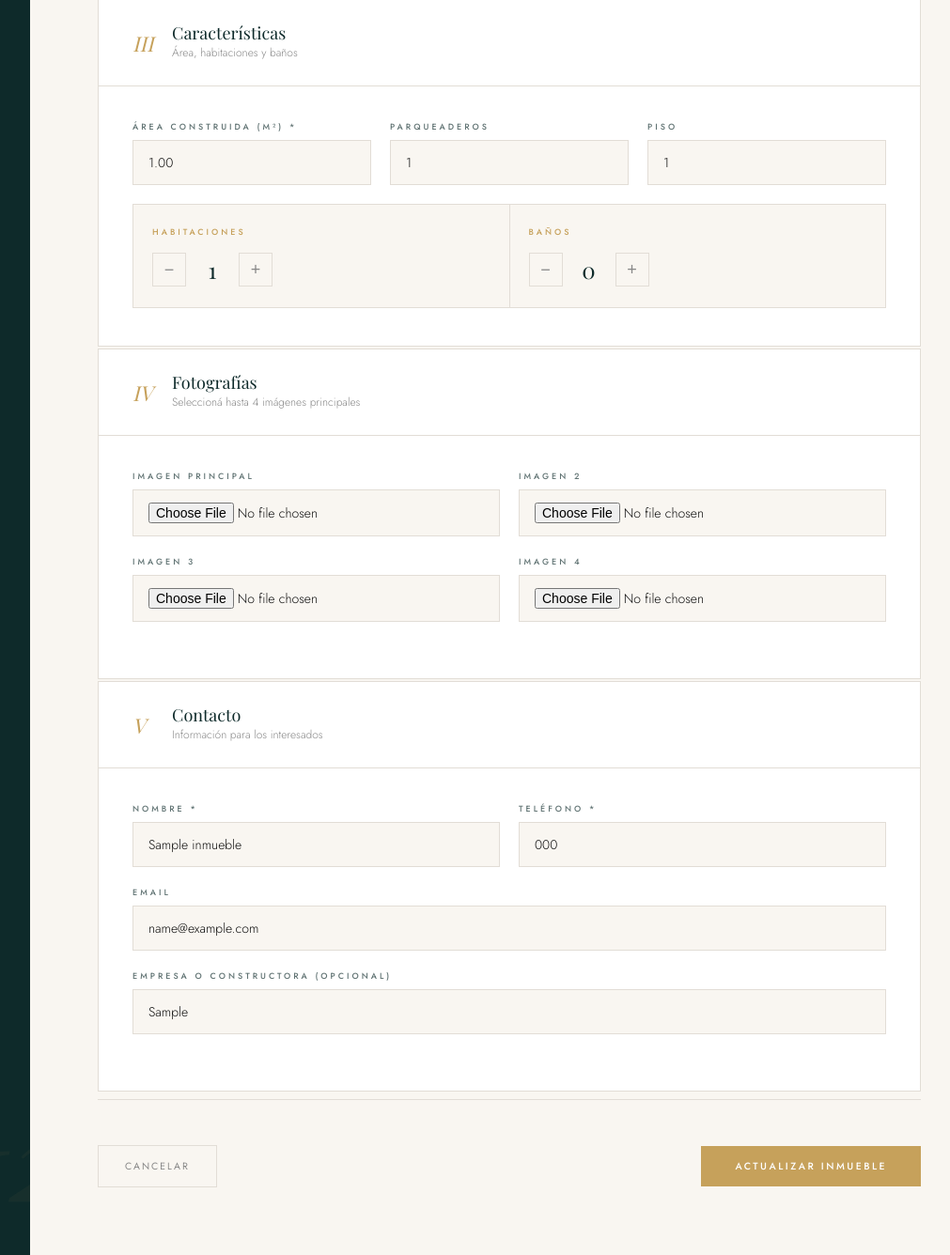
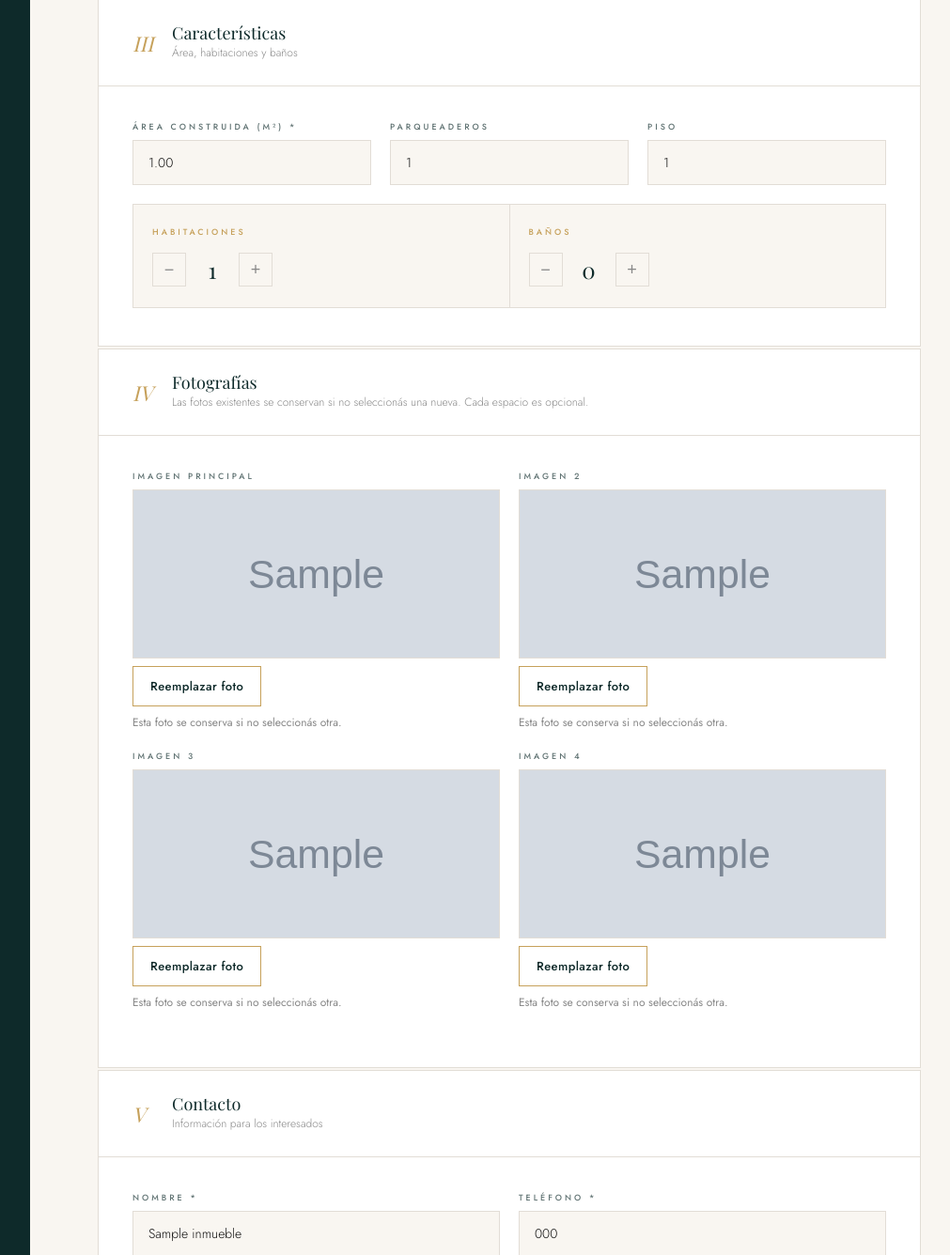
Before and after one commit to dianammoyac/MARIN_MOYA_APIS, a Django app: page /inmuebles/1/editar/ in a window 1280 px wide. Shown: the part 1644-2980 px from the top of the page at 94% size, without its empty margins (228-1239 px from the left). Run offline with Django 5.2, Linux system fonts and the light colour scheme; a user stored in the database is signed in; tables that the repository leaves empty hold one stand-in row (values such as "Sample post"); grey boxes marked "Sample" are stand-in pictures; some web fonts are replaced.

Commit message:
Publicación: conservar y previsualizar fotos al editar inmuebles

```diff
--- a/inmuebles/forms.py
+++ b/inmuebles/forms.py
@@ -19,6 +19,10 @@ class InmuebleForm(forms.ModelForm):
 ]
         widgets = {
             "descripcion": forms.Textarea(attrs={"rows": 4}),
+            "imagen1": forms.FileInput(attrs={"accept": "image/*"}),
+            "imagen2": forms.FileInput(attrs={"accept": "image/*"}),
+            "imagen3": forms.FileInput(attrs={"accept": "image/*"}),
+            "imagen4": forms.FileInput(attrs={"accept": "image/*"}),
         }
 
     def clean(self):
--- /dev/null
+++ b/inmuebles/static/inmuebles/previsualizar_fotos.js
@@ -0,0 +1,61 @@
+(() => {
+  document.querySelectorAll('[data-foto]').forEach(bloque => {
+    const entrada = bloque.querySelector('input[type="file"]');
+    const actual = bloque.querySelector('.foto-actual');
+    const vacia = bloque.querySelector('.foto-vacia');
+    const previa = bloque.querySelector('.foto-previa');
+    const estado = bloque.querySelector('.foto-estado');
+    const accion = bloque.querySelector('.foto-accion');
+    const textoOriginal = estado.textContent;
+    const accionOriginal = accion.textContent;
+    let urlPrevia = null;
+
+    const liberarPrevia = () => {
+      if (urlPrevia) URL.revokeObjectURL(urlPrevia);
+      urlPrevia = null;
+    };
+    const restaurar = () => {
+      liberarPrevia();
+      previa.onerror = null;
+      previa.hidden = true;
+      previa.removeAttribute('src');
+      if (actual) actual.hidden = false;
+      if (vacia) vacia.hidden = false;
+      estado.textContent = textoOriginal;
+      accion.textContent = accionOriginal;
+    };
+
+    entrada.addEventListener('change', () => {
+      const archivo = entrada.files?.[0];
+      if (!archivo) {
+        restaurar();
+        return;
+      }
+      if (!archivo.type.startsWith('image/')) {
+        entrada.value = '';
+        restaurar();
+        estado.textContent = 'Seleccioná un archivo de imagen válido.';
+        return;
+      }
+
+      liberarPrevia();
+      urlPrevia = URL.createObjectURL(archivo);
+      previa.onload = null;
+      previa.onerror = () => {
+        entrada.value = '';
+        restaurar();
+        estado.textContent = 'No se pudo mostrar la imagen. Elegí otro archivo.';
+      };
+      previa.src = urlPrevia;
+      previa.hidden = false;
+      if (actual) actual.hidden = true;
+      if (vacia) vacia.hidden = true;
+      accion.textContent = 'Elegir otra foto';
+      estado.textContent = actual
+        ? `Vista previa: ${archivo.name}. Reemplazará esta foto al guardar.`
+        : `Vista previa: ${archivo.name}. Se agregará al guardar.`;
+    });
+
+    window.addEventListener('pagehide', liberarPrevia);
+  });
+})();
--- a/inmuebles/templates/inmuebles/form.html
+++ b/inmuebles/templates/inmuebles/form.html
@@ -348,6 +348,16 @@
       display: flex; align-items: center; justify-content: center;
       position: relative; overflow: hidden;
     }
+    .foto-slot { min-width: 0; position: relative; }
+    .foto-vista { width: 100%; height: 180px; object-fit: cover; border: 1px solid var(--borde); background: var(--marfil); }
+    .foto-vacia { display: flex; align-items: center; justify-content: center; min-height: 180px; border: 1px dashed var(--borde); background: var(--marfil); color: var(--gris); font-size: 13px; }
+    .foto-vista[hidden], .foto-vacia[hidden] { display: none !important; }
+    .foto-slot input[type="file"] { position: absolute; width: 1px; height: 1px; padding: 0; border: 0; clip-path: inset(50%); overflow: hidden; }
+    .foto-slot .foto-accion { display: inline-block; align-self: flex-start; padding: 11px 18px; border: 1px solid var(--dorado); color: var(--verde); font-size: 13px; font-weight: 500; letter-spacing: .4px; text-transform: none; opacity: 1; cursor: pointer; }
+    .foto-slot input[type="file"]:focus-visible + .foto-accion { outline: 2px solid var(--verde); outline-offset: 3px; }
+    .foto-estado { color: var(--gris); font-size: 12px; line-height: 1.5; }
+    .foto-error { color: #b84040; font-size: 12px; line-height: 1.5; }
+    @media (max-width: 700px) { .form-row.fotos-grid { grid-template-columns: minmax(0, 1fr); } }
 
     /* ─── COUNTERS ─── */
     .counter-row { display: flex; align-items: center; gap: 12px; }
@@ -581,15 +591,24 @@
 
         <!-- SECCIÓN 4: FOTOGRAFÍAS -->
         <div class="form-section">
-          <div class="fs-header"><div class="fs-num">IV</div><div><div class="fs-title">Fotografías</div><div class="fs-sub">Seleccioná hasta 4 imágenes principales</div></div></div>
+          <div class="fs-header"><div class="fs-num">IV</div><div><div class="fs-title">Fotografías</div><div class="fs-sub">Las fotos existentes se conservan si no seleccionás una nueva. Cada espacio es opcional.</div></div></div>
           <div class="fs-body">
-            <div class="form-row">
-              <div class="field"><label>Imagen Principal</label><input type="file" name="imagen1" accept="image/*"/></div>
-              <div class="field"><label>Imagen 2</label><input type="file" name="imagen2" accept="image/*"/></div>
-            </div>
-            <div class="form-row">
-              <div class="field"><label>Imagen 3</label><input type="file" name="imagen3" accept="image/*"/></div>
-              <div class="field"><label>Imagen 4</label><input type="file" name="imagen4" accept="image/*"/></div>
+            <div class="form-row fotos-grid">
+              {% for foto in fotografias %}
+                <div class="field foto-slot" data-foto>
+                  <label for="{{ foto.campo.id_for_label }}">{{ foto.titulo }}</label>
+                  {% if foto.actual %}
+                    <img class="foto-vista foto-actual" src="{{ foto.actual.url }}" alt="{{ foto.titulo }} actual" loading="lazy">
+                  {% else %}
+                    <div class="foto-vacia">Espacio vacío · fotografía opcional</div>
+                  {% endif %}
+                  <img class="foto-vista foto-previa" alt="Vista previa de {{ foto.titulo|lower }}" hidden>
+                  {{ foto.campo }}
+                  <label for="{{ foto.campo.id_for_label }}" class="foto-accion">{% if foto.actual %}Reemplazar foto{% else %}Agregar imagen{% endif %}</label>
+                  <p class="foto-estado" role="status" aria-live="polite">{% if foto.actual %}Esta foto se conserva si no seleccionás otra.{% else %}Podés dejar este espacio vacío.{% endif %}</p>
+                  {% for error in foto.campo.errors %}<p class="foto-error" role="alert">{{ error }}</p>{% endfor %}
+                </div>
+              {% endfor %}
             </div>
           </div>
         </div>
@@ -689,5 +708,6 @@
       if (v > 0) { v--; el.value = v; valEl.textContent = v; }
     }
   </script>
+  <script src="{% static 'inmuebles/previsualizar_fotos.js' %}?v=1" defer></script>
 </body>
 </html>
--- a/inmuebles/views.py
+++ b/inmuebles/views.py
@@ -26,6 +26,17 @@ class InmuebleViewSet(viewsets.ModelViewSet):
 
     def perform_create(self, serializer):
         serializer.save(usuario=self.request.user)
+
+
+def fotografias_formulario(form):
+    """Cada espacio conserva la foto actual hasta que se cargue un reemplazo válido."""
+    return [
+        {'campo': form[campo], 'actual': getattr(form.instance, campo), 'titulo': titulo}
+        for campo, titulo in (
+            ('imagen1', 'Imagen principal'), ('imagen2', 'Imagen 2'),
+            ('imagen3', 'Imagen 3'), ('imagen4', 'Imagen 4'),
+        )
+    ]
 
 
 def index2_view(request):
@@ -147,7 +158,7 @@ def inmuebles_crear(request):
     else:
         form = InmuebleForm()
 
-    return render(request, "inmuebles/form.html", {"form": form})
+    return render(request, "inmuebles/form.html", {"form": form, "fotografias": fotografias_formulario(form)})
 
 @login_required
 def inmuebles_editar(request, pk):
@@ -169,7 +180,7 @@ def inmuebles_editar(request, pk):
             return redirect("inmuebles_detalle", pk=inmueble.pk)
     else:
         form = InmuebleForm(instance=inmueble)
-    return render(request, "inmuebles/form.html", {"form": form, "editando": True})
+    return render(request, "inmuebles/form.html", {"form": form, "fotografias": fotografias_formulario(form), "editando": True})
 
 @login_required
 def inmuebles_eliminar(request, pk):
```
Also changed, not shown: inmuebles/tests.py (+98 -1 lines), README_PERFILADOR_FASE_1.md.
